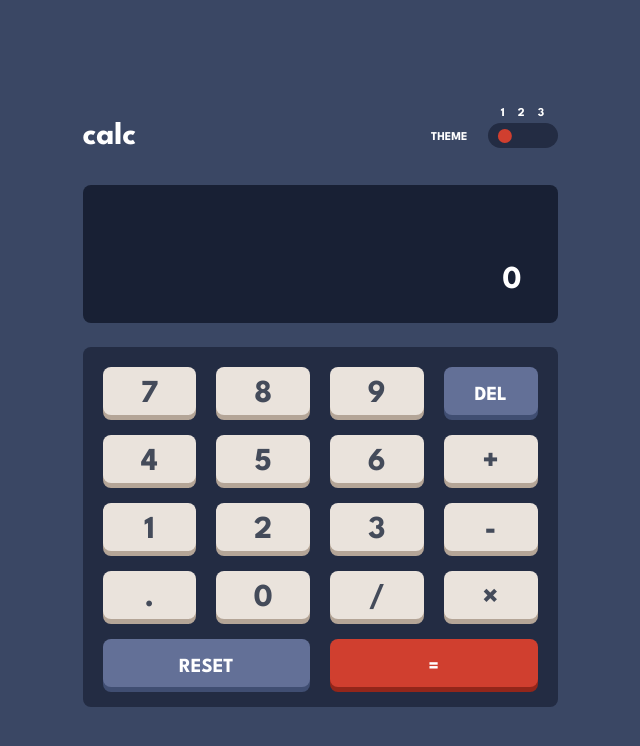
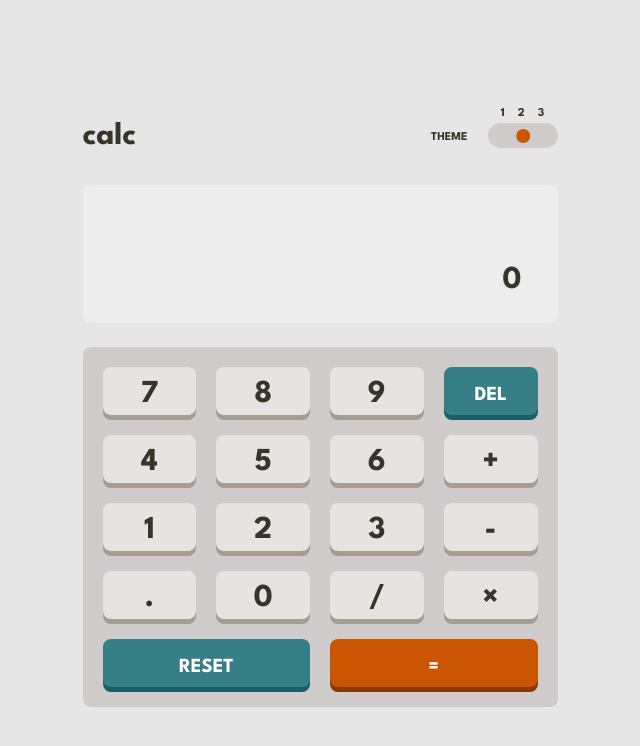
Before and after one commit to fidellim/Calculator-FEM, a React (Create React App) app: page / in a window 1280 px wide. Shown: the top 746 px of the page, without its empty margins (320-960 px from the left). Built offline with nearby package versions, Linux system fonts and the light colour scheme.

Commit message:
add function for checking user device's theme and set theme of app based on that

```diff
--- a/src/components/ToggleSwitch.jsx
+++ b/src/components/ToggleSwitch.jsx
@@ -35,6 +35,29 @@ const ToggleSwitch = () => {
                 }
             })
         }
+
+        const checkTheme = (isDarkMode) => {
+            if (isDarkMode) {
+                changeTheme(radioOne.current)
+            } else {
+                changeTheme(radioTwo.current)
+            }
+        }
+
+        // Check Theme of Operating System or Browser
+        const isDarkMode = window.matchMedia(
+            '(prefers-color-scheme: dark)'
+        ).matches
+
+        // Check Theme onLoad
+        checkTheme(isDarkMode)
+
+        // Listen for changes in user's OS/browser theme
+        window
+            .matchMedia('(prefers-color-scheme: dark)')
+            .addEventListener('change', (event) => {
+                checkTheme(event.matches)
+            })
 
         const handleClick = (event) => {
             if (event.target.tagName.toLowerCase() === 'input') {
```
